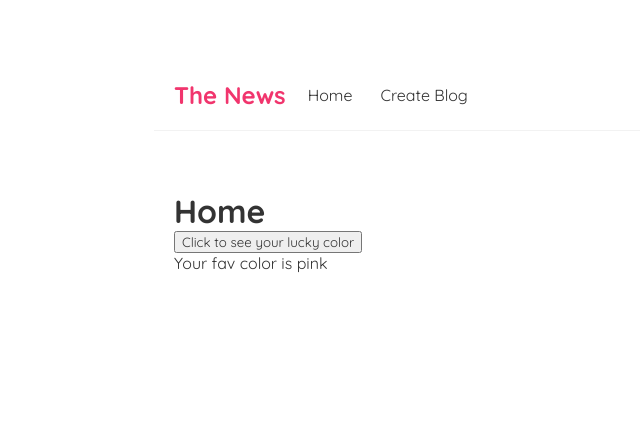
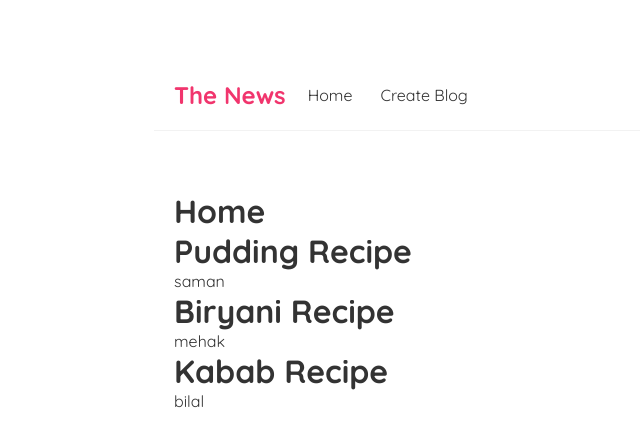
Before and after one commit to Mehak-Kamran/React-JS, a React (Create React App) app: page / in a window 1280 px wide. Shown: the top 446 px of the page, without its empty margins (186-826 px from the left). Built offline with nearby package versions, Linux system fonts and the light colour scheme.

Commit message:
input list

```diff
--- a/src/home.js
+++ b/src/home.js
@@ -31,19 +31,42 @@
 //     )
 
 // }
-import {useState} from 'react'
-let Home=()=>{
-    let [color,setColor]=useState("Your fav color is pink")
-    let handleButton=()=>{
-        setColor("Your lucky color is Blue")
-    }
+// import {useState} from 'react'
+// let Home=()=>{
+//     let [color,setColor]=useState("Your fav color is pink")
+//     let handleButton=()=>{
+//         setColor("Your lucky color is Blue")
+//     }
+//     return(
+//         <div>
+//             <h1>Home</h1>
+//             <button onClick={handleButton}>Click to see your lucky color</button>
+//             <p>{color}</p>
+//         </div>
+
+//     )
+// }
+//input a list
+import {useState} from 'react';
+
+function Home(){
+    let [blogs,setBlogs]=useState([
+        {id:1,title:"Pudding Recipe", body:"recipe recipe",author:"saman"},
+        {id:2,title:"Biryani Recipe", body:"recipe recipe",author:"mehak"},
+        {id:3,title:"Kabab Recipe", body:"recipe recipe",author:"bilal"}
+    ]);
     return(
-        <div>
+        <div className="Home">
             <h1>Home</h1>
-            <button onClick={handleButton}>Click to see your lucky color</button>
-            <p>{color}</p>
+            {blogs.map((blog)=>(
+                   <div className="preview" key={blog.id}>
+                    <h1>{blog.title}</h1>
+                    <p>{blog.author}</p>
+                   </div>
+            ))}
         </div>
 
     )
 }
+
 export default Home;
```
